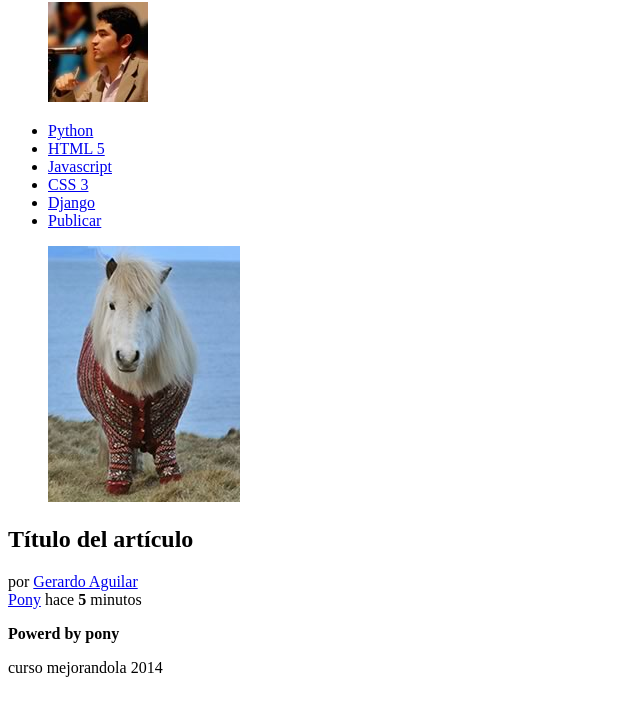
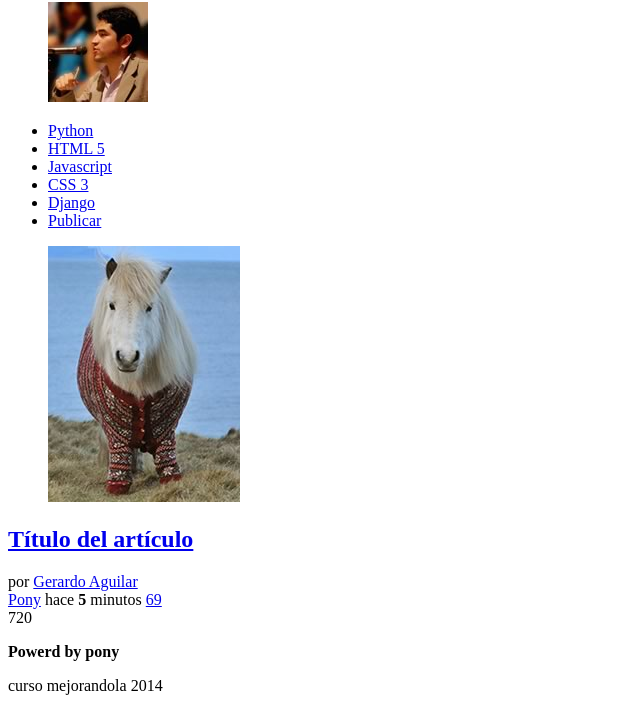
Before and after one commit to eriolsama/Puls2014-America, a plain HTML site: page index.html in a window 1280 px wide. Shown: the part 258-969 px from the top of the page, without its empty margins (0-640 px from the left). Drawn offline with Linux system fonts and the light colour scheme.

Commit message:
cambios de semantica

```diff
--- a/index.html
+++ b/index.html
@@ -32,7 +32,9 @@
 			<figure class="imagen_item">
 				<img src="imagen.jpg" />
 			</figure>
-			<h2>Título del artículo</h2>
+			<h2 class="titulo_item">
+				<a href="#">Título del artículo</a>
+			</h2>
 			<div class="autor_item">
 				por <a href="#">Gerardo Aguilar</a>
 			</div>
@@ -41,6 +43,13 @@
 				<span class="fecha_item">
 					hace <strong>5</strong> minutos
 				</span>
+				<a href="#" class="comentarios_item">69</a>
+				<a href="#" class="guardar_item"></a>
+			</div>
+			<div class="votacion">
+				<a href="#" class="up"></a>
+				720
+				<a href="#" class="down"></a>
 
 			</div>
 
```
